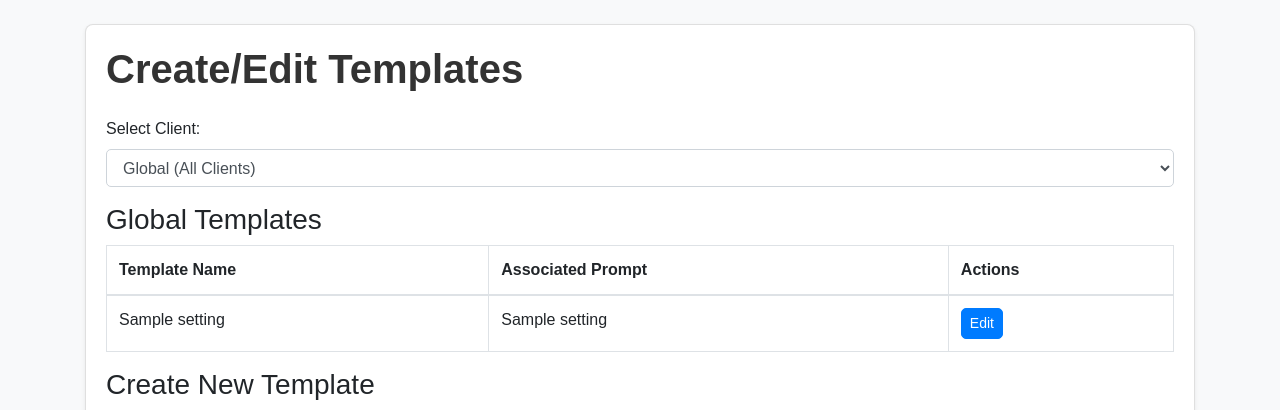
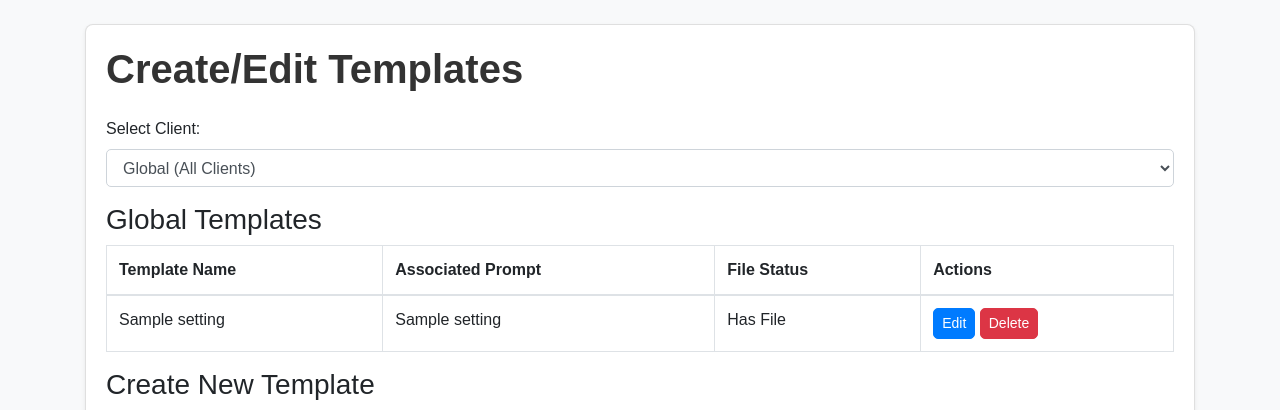
Before and after one commit to joepiercefireside/docreformatter, a Flask app: page /create_template in a window 1280 px wide. Shown: the part 66-476 px from the top of the page. Run offline with Flask 3, Linux system fonts and the light colour scheme; a user stored in the database is signed in; a database or web service that is not in the repository returns one stand-in record (values such as "Sample title"); some libraries are stand-ins or nearby versions.

Commit message:
more fixes to templates add delete

```diff
--- a/app.py
+++ b/app.py
@@ -470,18 +470,21 @@ def create_template():
                     save_prompt(prompt_content, client_id, current_user.id, prompt_name)
                 # Update template
                 if template_file and template_file.filename.endswith('.docx'):
-                    save_template(template_file, client_id, current_user.id, prompt_name, template_name)
+                    cur.execute(
+                        "UPDATE settings SET template = %s, prompt_name = %s, template_name = %s WHERE user_id = %s AND client_id = %s AND template_name = %s",
+                        (template_file.read(), prompt_name, template_name, current_user.id, client_id, original_template_name)
+                    )
                 else:
                     cur.execute(
                         "UPDATE settings SET prompt_name = %s, template_name = %s WHERE user_id = %s AND client_id = %s AND template_name = %s",
                         (prompt_name, template_name, current_user.id, client_id, original_template_name)
                     )
-                    if cur.rowcount == 0:
-                        flash(f'Template "{original_template_name}" not found for update', 'danger')
-                        cur.close()
-                        conn.close()
-                        return redirect(url_for('create_template', client_id=client_id))
-                    conn.commit()
+                if cur.rowcount == 0:
+                    flash(f'Template "{original_template_name}" not found for update', 'danger')
+                    cur.close()
+                    conn.close()
+                    return redirect(url_for('create_template', client_id=client_id))
+                conn.commit()
                 cur.close()
                 conn.close()
                 flash(f'Template "{template_name}" updated successfully', 'success')
@@ -510,6 +513,34 @@ def create_template():
     logger.info(f"Templates for client {selected_client or 'global'}: {templates}")
 
     return render_template('create_template.html', clients=clients, selected_client=selected_client, templates=templates, prompts=prompts)
+
+# Template deletion route
+@app.route('/delete_template', methods=['POST'])
+@login_required
+def delete_template():
+    try:
+        client_id = request.form.get('client_id', '').strip()
+        template_name = request.form.get('template_name').strip()
+        if not template_name:
+            return jsonify({'success': False, 'error': 'Template name is required'}), 400
+        conn = get_db_connection()
+        cur = conn.cursor()
+        cur.execute(
+            "DELETE FROM settings WHERE user_id = %s AND client_id = %s AND template_name = %s AND template IS NOT NULL",
+            (current_user.id, client_id, template_name)
+        )
+        if cur.rowcount == 0:
+            cur.close()
+            conn.close()
+            return jsonify({'success': False, 'error': 'Template not found'}), 404
+        conn.commit()
+        cur.close()
+        conn.close()
+        logger.info(f"Deleted template '{template_name}' for client {client_id or 'global'}, user {current_user.id}")
+        return jsonify({'success': True}), 200
+    except Exception as e:
+        logger.error(f"Error deleting template: {str(e)}")
+        return jsonify({'success': False, 'error': str(e)}), 500
 
 # Prompt management routes
 @app.route('/load_prompts', methods=['POST'])
--- a/templates/create_template.html
+++ b/templates/create_template.html
@@ -22,6 +22,7 @@
                     <tr>
                         <th>Template Name</th>
                         <th>Associated Prompt</th>
+                        <th>File Status</th>
                         <th>Actions</th>
                     </tr>
                 </thead>
@@ -30,8 +31,10 @@
                         <tr>
                             <td>{{ template.template_name }}</td>
                             <td>{{ template.prompt_name }}</td>
+                            <td>Has File</td>
                             <td>
                                 <button class="btn btn-sm btn-primary" onclick='editTemplate("{{ template.template_name | safe }}", "{{ template.prompt_name | safe }}", {{ prompts | selectattr("prompt_name", "equalto", template.prompt_name) | map(attribute="prompt_content") | first | default("") | tojson | safe }})'>Edit</button>
+                                <button class="btn btn-sm btn-danger" onclick='deleteTemplate("{{ template.template_name | safe }}", "{{ selected_client | safe }}")'>Delete</button>
                             </td>
                         </tr>
                     {% endfor %}
@@ -43,7 +46,7 @@
         <h3 id="form-title">Create New Template</h3>
         <form method="POST" enctype="multipart/form-data" id="template-form">
             <input type="hidden" name="action" id="action" value="create">
-            <input type="hidden" name="client_id" value="{{ selected_client }}">
+            <input type="hidden" name="client_id" id="client_id_form" value="{{ selected_client }}">
             <input type="hidden" name="original_template_name" id="original_template_name" value="">
             <div class="form-group">
                 <label for="template_name">Template Name:</label>
@@ -71,7 +74,7 @@
             <div class="form-group">
                 <label for="template_file">Upload Template (.docx):</label>
                 <input type="file" class="form-control-file" id="template_file" name="template_file" accept=".docx" {% if not selected_template %}required{% endif %}>
-                <small class="form-text text-muted">{% if selected_template %}Optional: leave blank to keep existing file.{% else %}Required for new templates.{% endif %}</small>
+                <small id="file-status" class="form-text text-muted">{% if selected_template %}Optional: leave blank to keep existing file. File: Present{% else %}Required for new templates.{% endif %}</small>
             </div>
             <div id="create-button" style="display: block;">
                 <button type="submit" class="btn btn-primary">Create Template</button>
@@ -95,16 +98,47 @@ function editTemplate(templateName, promptName, promptContent) {
     document.getElementById('create-button').style.display = 'none';
     document.getElementById('edit-buttons').style.display = 'block';
     document.getElementById('template_file').required = false;
+    document.getElementById('file-status').textContent = 'Optional: leave blank to keep existing file. File: Present';
 }
 
 function cancelEdit() {
-    document.getElementById('template-form').reset();
+    const form = document.getElementById('template-form');
+    const isDirty = Array.from(form.elements).some(element => {
+        if (element.type === 'file') return element.files.length > 0;
+        if (element.type === 'submit' || element.type === 'button') return false;
+        return element.value !== (element.defaultValue || '');
+    });
+    if (isDirty && !confirm('You have unsaved changes. Are you sure you want to cancel?')) {
+        return;
+    }
+    form.reset();
     document.getElementById('action').value = 'create';
     document.getElementById('original_template_name').value = '';
     document.getElementById('form-title').textContent = 'Create New Template';
     document.getElementById('create-button').style.display = 'block';
     document.getElementById('edit-buttons').style.display = 'none';
     document.getElementById('template_file').required = true;
+    document.getElementById('file-status').textContent = 'Required for new templates.';
+}
+
+function deleteTemplate(templateName, clientId) {
+    if (confirm(`Are you sure you want to delete the template "${templateName}"?`)) {
+        fetch('/delete_template', {
+            method: 'POST',
+            headers: { 'Content-Type': 'application/x-www-form-urlencoded' },
+            body: `client_id=${encodeURIComponent(clientId)}&template_name=${encodeURIComponent(templateName)}`
+        })
+        .then(response => response.json())
+        .then(data => {
+            if (data.success) {
+                alert('Template deleted successfully');
+                window.location.reload();
+            } else {
+                alert(`Failed to delete template: ${data.error}`);
+            }
+        })
+        .catch(error => alert(`Error deleting template: ${error}`));
+    }
 }
 
 function clearNewPromptFields() {
```
